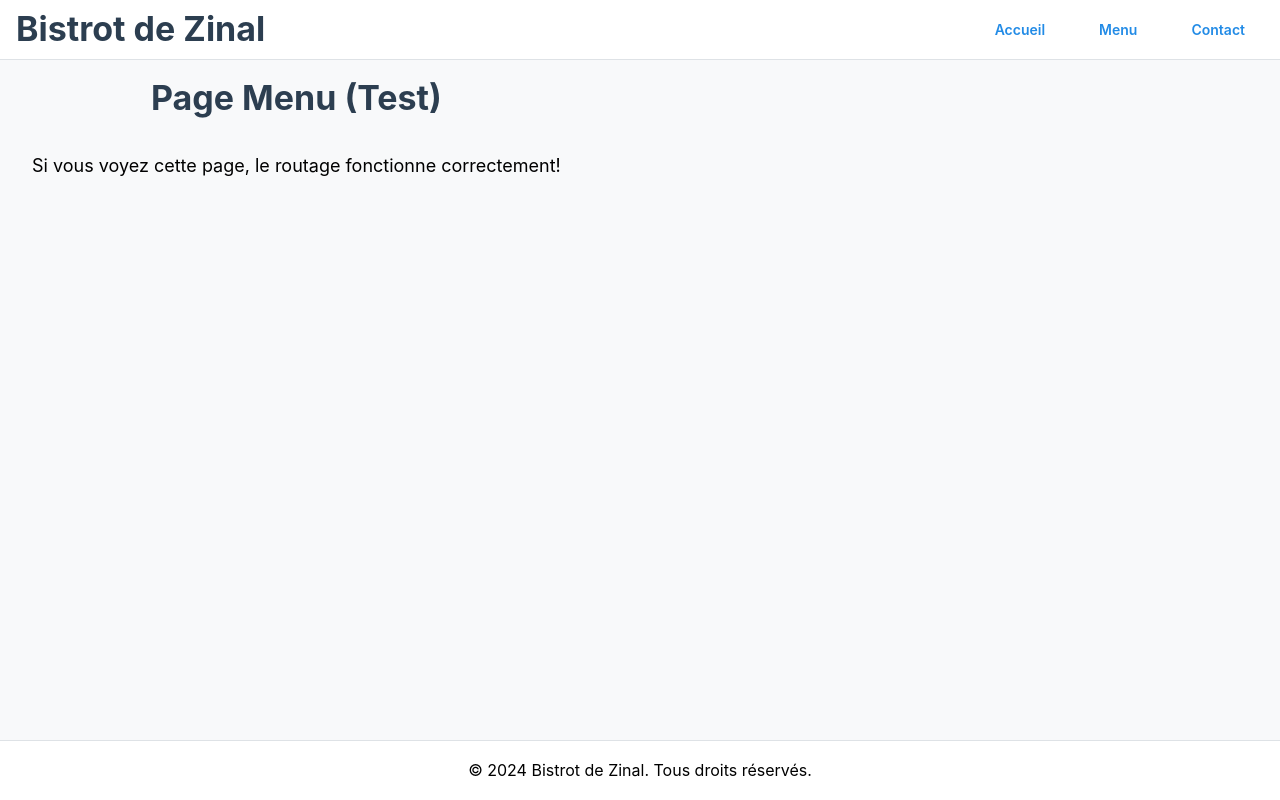
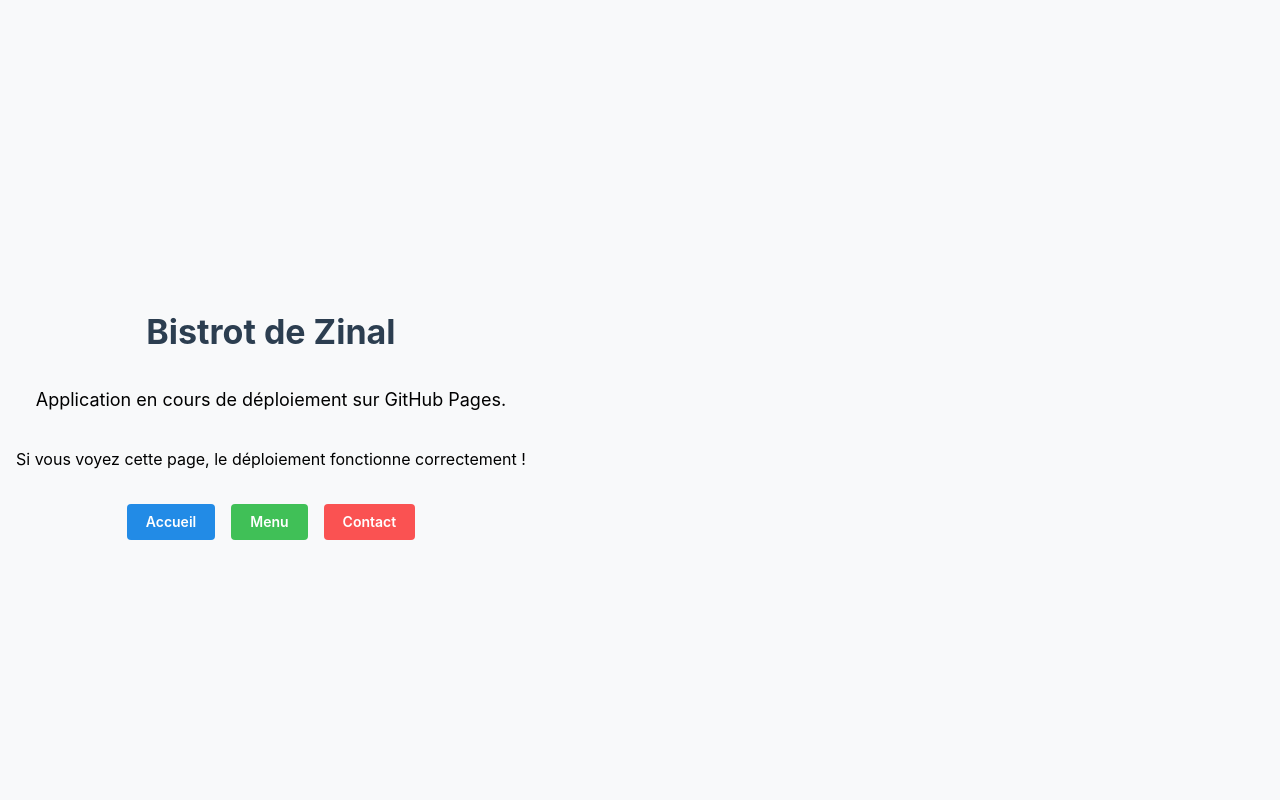
Before and after one commit to jk0q/bistrot-zinal-web-app, a React (Vite) app: page /bistrot-zinal-web-app/menu in a window 1280 px wide. Built offline with nearby package versions, Linux system fonts and the light colour scheme.

Commit message:
Version ultra-simplifiée sans React Router pour tester le déploiement

```diff
--- a/src/App.jsx
+++ b/src/App.jsx
@@ -1,44 +1,23 @@
 import React from 'react';
-import { Routes, Route } from 'react-router-dom';
-import { AppShell, Container, Title, Text, Stack } from '@mantine/core';
-import MainHeader from './components/MainHeader.jsx';
-import MainFooter from './components/MainFooter.jsx';
-import HomePage from './pages/HomePage.jsx';
-import MenuPage from './pages/MenuPage.jsx';
-import ContactPage from './pages/ContactPage.jsx';
-
-// Page simple pour tester le routage
-const TestPage = ({ title }) => (
-  <Container size="lg">
-    <Stack gap="xl" align="center">
-      <Title order={1}>{title}</Title>
-      <Text size="lg">Si vous voyez cette page, le routage fonctionne correctement!</Text>
-    </Stack>
-  </Container>
-);
+import { Container, Title, Text, Stack, Button, Group } from '@mantine/core';
 
 export default function App() {
   return (
-    <AppShell
-      header={{ height: 60 }}
-      footer={{ height: 60 }}
-      padding="md"
-    >
-      <AppShell.Header>
-        <MainHeader />
-      </AppShell.Header>
-
-      <AppShell.Main>
-        <Routes>
-          <Route path="/" element={<TestPage title="Page d'accueil (Test)" />} />
-          <Route path="/menu" element={<TestPage title="Page Menu (Test)" />} />
-          <Route path="/contact" element={<TestPage title="Page Contact (Test)" />} />
-        </Routes>
-      </AppShell.Main>
-
-      <AppShell.Footer>
-        <MainFooter />
-      </AppShell.Footer>
-    </AppShell>
+    <Container size="lg" pt={50}>
+      <Stack gap="xl" align="center">
+        <Title order={1}>Bistrot de Zinal</Title>
+        <Text size="lg" ta="center">
+          Application en cours de déploiement sur GitHub Pages.
+        </Text>
+        <Text size="md" ta="center">
+          Si vous voyez cette page, le déploiement fonctionne correctement !
+        </Text>
+        <Group>
+          <Button color="blue">Accueil</Button>
+          <Button color="green">Menu</Button>
+          <Button color="red">Contact</Button>
+        </Group>
+      </Stack>
+    </Container>
   );
 }
--- a/src/main.jsx
+++ b/src/main.jsx
@@ -1,6 +1,5 @@
 import React from 'react';
 import ReactDOM from 'react-dom/client';
-import { HashRouter } from 'react-router-dom';
 import { MantineProvider } from '@mantine/core';
 import '@mantine/core/styles.css';
 import App from './App.jsx';
@@ -9,9 +8,7 @@ import './styles/global.css';
 ReactDOM.createRoot(document.getElementById('root')).render(
   <React.StrictMode>
     <MantineProvider>
-      <HashRouter>
-        <App />
-      </HashRouter>
+      <App />
     </MantineProvider>
   </React.StrictMode>
 );
```
